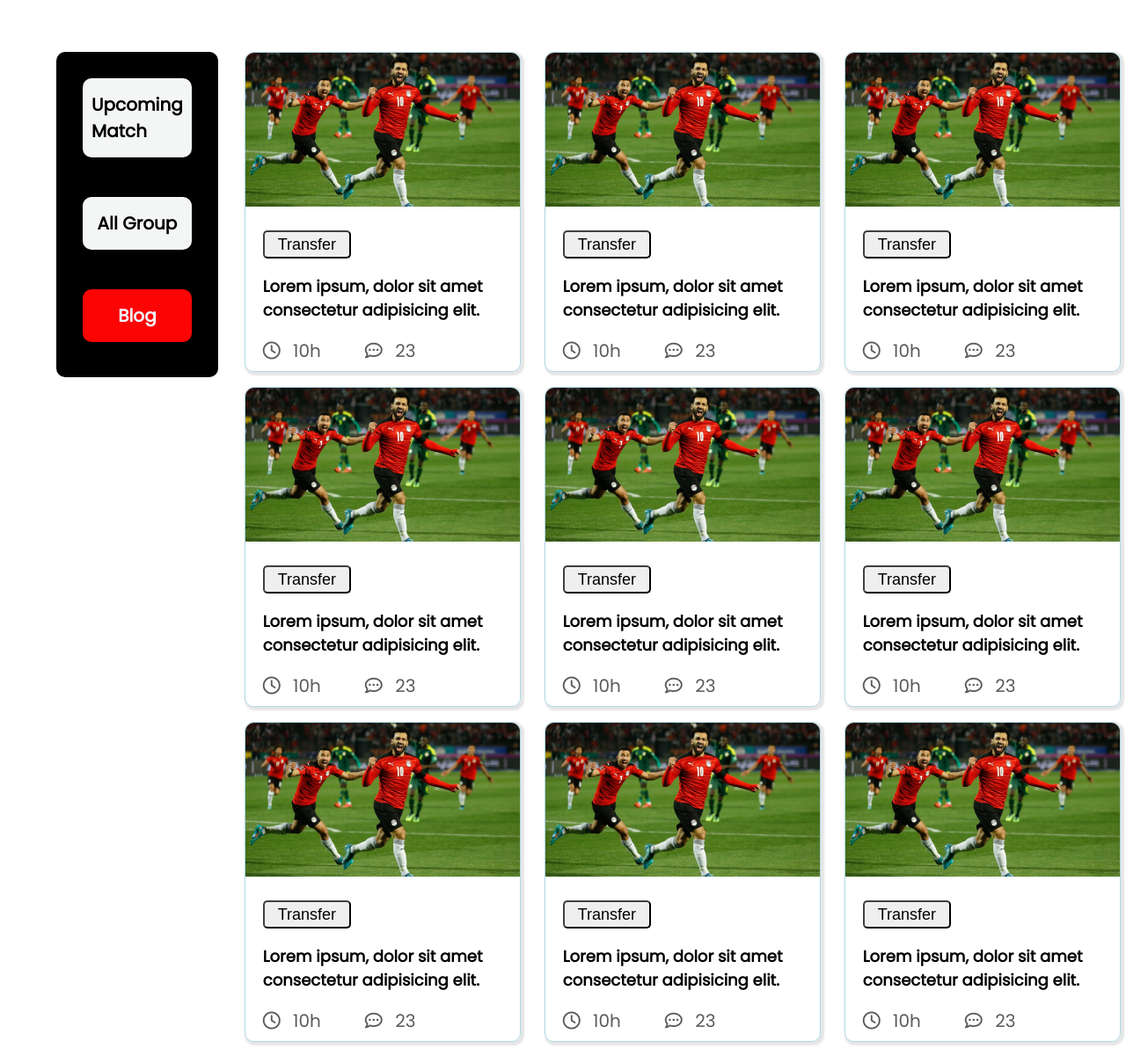
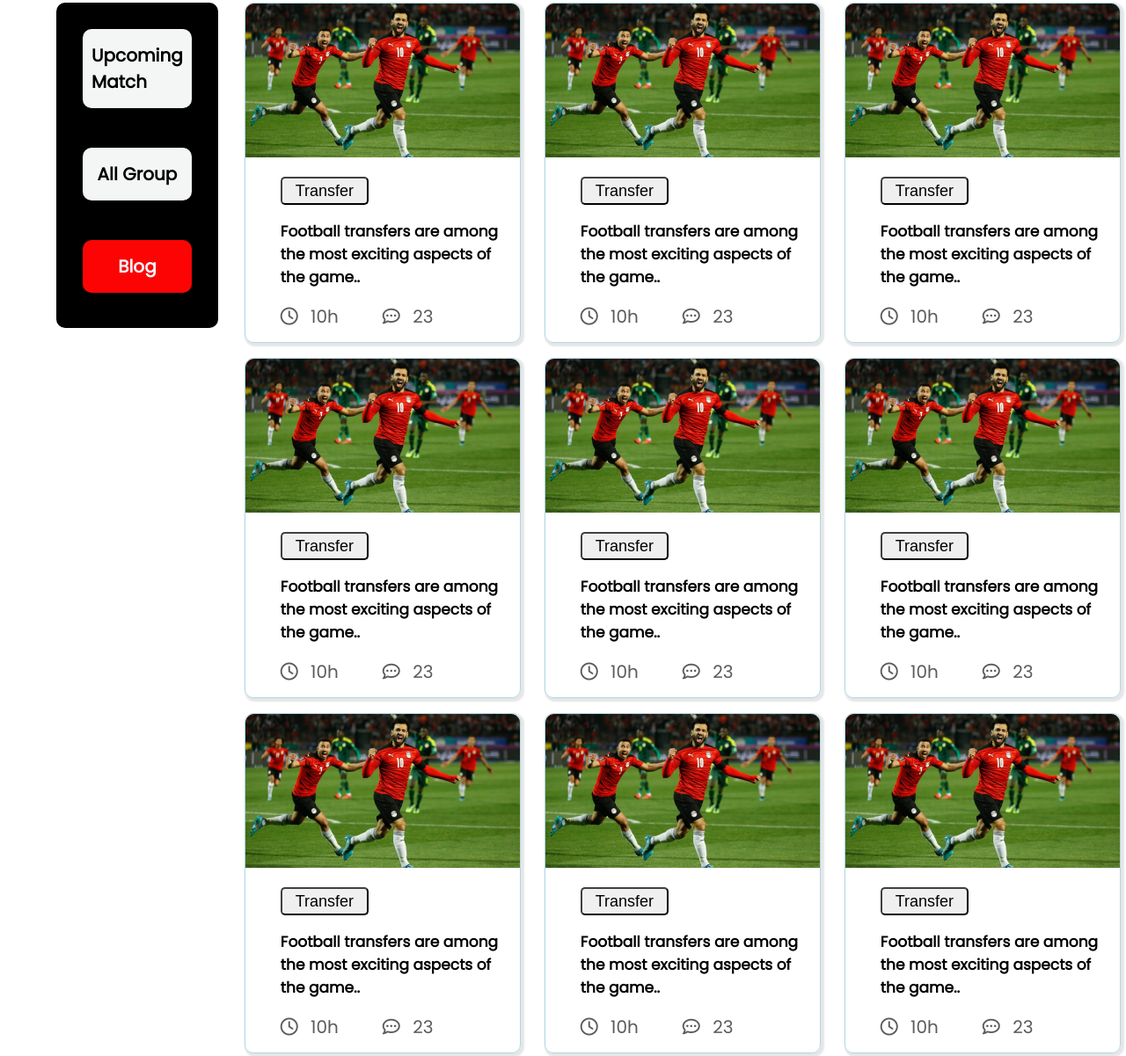
Before and after one commit to Mahedi-junior/world-cup, a plain HTML site: page index.html in a window 1280 px wide. Shown: the part 786-1987 px from the top of the page at 88% size. Drawn offline with Linux system fonts and the light colour scheme.

Commit message:
lorem changed

```diff
--- a/index.html
+++ b/index.html
@@ -26,9 +26,8 @@
                         <h1 id="show">Show on The</h1>
                         <h1 id="show">Earth</h1>
                     </div>
-                    <p class="header-pera">Lorem ipsum dolor, sit amet consectetur adipisicing elit. Quasi vero sunt
-                        quos sit aliquam dolore
-                        doloribus eos minima nisi quae.</p>
+                    <p class="header-pera">As we count down to the start of the global showpiece in Qatar on 20
+                        November, FIFA+ is showcasing 100 of the greatest moments in FIFA World Cup history.</p>
                     <button class="btn-watch">Watch Live <span class="icon"><i
                                 class="fa-solid fa-angles-right"></i></span></button>
                 </div>
@@ -59,7 +58,8 @@
                     <img src="images/Blog Image.png" alt=""><br>
                     <div class="block-details">
                         <button class="btn-transfer">Transfer</button>
-                        <p class="transfer-pera">Lorem ipsum, dolor sit amet consectetur adipisicing elit. </p>
+                        <p class="transfer-pera">Football transfers are among the most exciting aspects of the game..
+                        </p>
                         <div class="blog-bottom">
                             <div class="first-icon">
                                 <span><i class="fa-regular fa-clock"></i></span>
@@ -78,7 +78,8 @@
                     <img src="images/Blog Image.png" alt=""><br>
                     <div class="block-details">
                         <button class="btn-transfer">Transfer</button>
-                        <p class="transfer-pera">Lorem ipsum, dolor sit amet consectetur adipisicing elit. </p>
+                        <p class="transfer-pera">Football transfers are among the most exciting aspects of the game..
+                        </p>
                         <div class="blog-bottom">
                             <div class="first-icon">
                                 <span><i class="fa-regular fa-clock"></i></span>
@@ -97,7 +98,8 @@
                     <img src="images/Blog Image.png" alt=""><br>
                     <div class="block-details">
                         <button class="btn-transfer">Transfer</button>
-                        <p class="transfer-pera">Lorem ipsum, dolor sit amet consectetur adipisicing elit. </p>
+                        <p class="transfer-pera">Football transfers are among the most exciting aspects of the game..
+                        </p>
                         <div class="blog-bottom">
                             <div class="first-icon">
                                 <span><i class="fa-regular fa-clock"></i></span>
@@ -116,7 +118,8 @@
                     <img src="images/Blog Image.png" alt=""><br>
                     <div class="block-details">
                         <button class="btn-transfer">Transfer</button>
-                        <p class="transfer-pera">Lorem ipsum, dolor sit amet consectetur adipisicing elit. </p>
+                        <p class="transfer-pera">Football transfers are among the most exciting aspects of the game..
+                        </p>
                         <div class="blog-bottom">
                             <div class="first-icon">
                                 <span><i class="fa-regular fa-clock"></i></span>
@@ -135,7 +138,8 @@
                     <img src="images/Blog Image.png" alt=""><br>
                     <div class="block-details">
                         <button class="btn-transfer">Transfer</button>
-                        <p class="transfer-pera">Lorem ipsum, dolor sit amet consectetur adipisicing elit. </p>
+                        <p class="transfer-pera">Football transfers are among the most exciting aspects of the game..
+                        </p>
                         <div class="blog-bottom">
                             <div class="first-icon">
                                 <span><i class="fa-regular fa-clock"></i></span>
@@ -154,7 +158,8 @@
                     <img src="images/Blog Image.png" alt=""><br>
                     <div class="block-details">
                         <button class="btn-transfer">Transfer</button>
-                        <p class="transfer-pera">Lorem ipsum, dolor sit amet consectetur adipisicing elit. </p>
+                        <p class="transfer-pera">Football transfers are among the most exciting aspects of the game..
+                        </p>
                         <div class="blog-bottom">
                             <div class="first-icon">
                                 <span><i class="fa-regular fa-clock"></i></span>
@@ -172,7 +177,8 @@
                     <img src="images/Blog Image.png" alt=""><br>
                     <div class="block-details">
                         <button class="btn-transfer">Transfer</button>
-                        <p class="transfer-pera">Lorem ipsum, dolor sit amet consectetur adipisicing elit. </p>
+                        <p class="transfer-pera">Football transfers are among the most exciting aspects of the game..
+                        </p>
                         <div class="blog-bottom">
                             <div class="first-icon">
                                 <span><i class="fa-regular fa-clock"></i></span>
@@ -190,7 +196,8 @@
                     <img src="images/Blog Image.png" alt=""><br>
                     <div class="block-details">
                         <button class="btn-transfer">Transfer</button>
-                        <p class="transfer-pera">Lorem ipsum, dolor sit amet consectetur adipisicing elit. </p>
+                        <p class="transfer-pera">Football transfers are among the most exciting aspects of the game..
+                        </p>
                         <div class="blog-bottom">
                             <div class="first-icon">
                                 <span><i class="fa-regular fa-clock"></i></span>
@@ -208,7 +215,8 @@
                     <img src="images/Blog Image.png" alt=""><br>
                     <div class="block-details">
                         <button class="btn-transfer">Transfer</button>
-                        <p class="transfer-pera">Lorem ipsum, dolor sit amet consectetur adipisicing elit. </p>
+                        <p class="transfer-pera">Football transfers are among the most exciting aspects of the game..
+                        </p>
                         <div class="blog-bottom">
                             <div class="first-icon">
                                 <span><i class="fa-regular fa-clock"></i></span>
--- a/styles/style.css
+++ b/styles/style.css
@@ -24,7 +24,7 @@ body {
 
 .main-title {
     font-weight: 700px;
-    font-size: 50px;
+    font-size: 45px;
 }
 
 #show {
@@ -32,7 +32,7 @@ body {
 }
 
 .header-pera {
-    font-size: 25px;
+    font-size: 22px;
     margin-bottom: 30px;
 }
 
@@ -127,7 +127,7 @@ body {
 
 .single-blog {
     width: 312px;
-    height: 362px;
+    height: 385px;
     margin: 0 10px;
     border: 1px solid lightblue;
     border-radius: 10px;
@@ -136,7 +136,8 @@ body {
 }
 
 .block-details {
-    padding: 10px 20px;
+    padding: 5px 10px 10px 40px;
+
 }
 
 .btn-transfer {
@@ -151,7 +152,7 @@ body {
 
 .transfer-pera {
     font-weight: 600;
-    font-size: 18px;
+    font-size: 17px;
 }
 
 .blog-bottom {
```
Also changed, not shown: upcomingmatch.html (+2 -3 lines).
